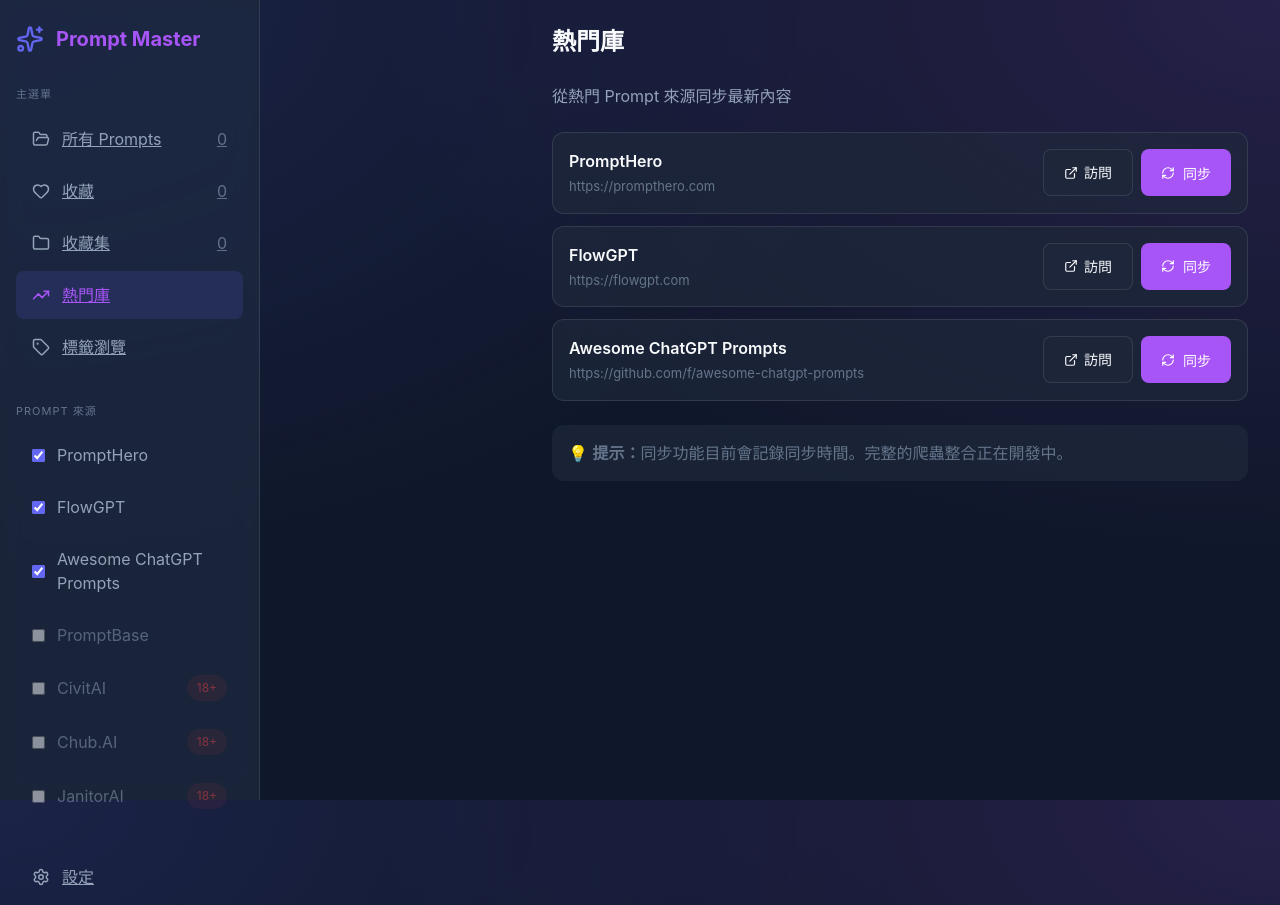
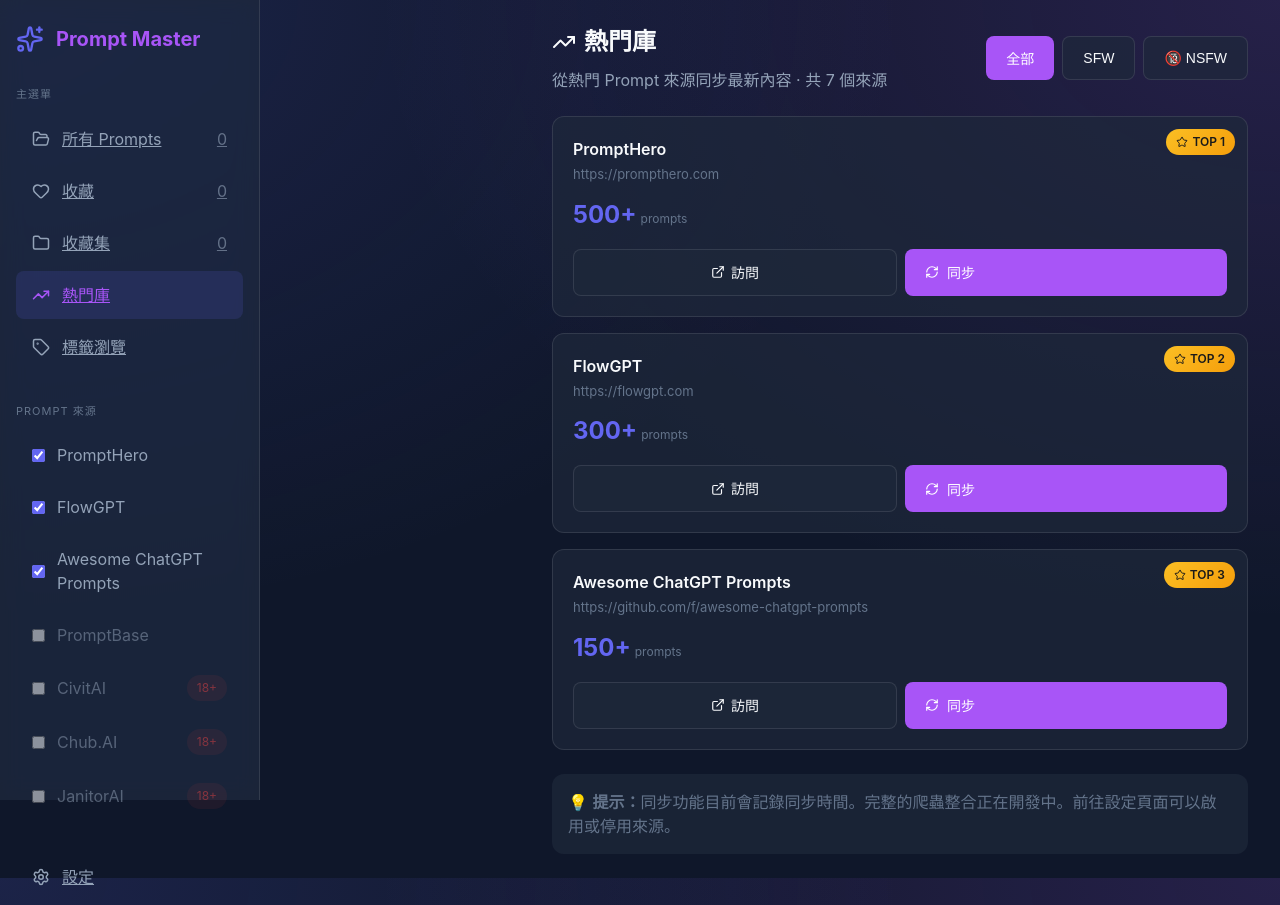
Before and after one commit to kaoru0429/prompt-master, a React (Vite) app: page /trending in a window 1280 px wide. Built offline with nearby package versions, Linux system fonts and the light colour scheme; no server answers.

Commit message:
feat: update categories filter with icons, add model options, upgrade TrendingPage with TOP ranking and filters

```diff
--- a/src/components/PromptLibrary.tsx
+++ b/src/components/PromptLibrary.tsx
@@ -63,13 +63,19 @@ const PromptLibrary: React.FC<PromptLibraryProps> = ({
           onChange={(e) => setFilter('category', e.target.value)}
         >
           <option value="">所有分類</option>
-          <option value="Coding">Coding</option>
-          <option value="Writing">Writing</option>
-          <option value="Marketing">Marketing</option>
-          <option value="Image">Image</option>
-          <option value="Research">Research</option>
-          <option value="Productivity">Productivity</option>
-          <option value="Creative">Creative</option>
+          <option value="Coding">💻 Coding</option>
+          <option value="Writing">✍️ Writing</option>
+          <option value="Marketing">📈 Marketing</option>
+          <option value="Image">🎨 Image</option>
+          <option value="Research">🔬 Research</option>
+          <option value="Productivity">⚡ Productivity</option>
+          <option value="Creative">🎭 Creative</option>
+          <option value="Business">💼 Business</option>
+          <option value="Education">📚 Education</option>
+          <option value="Entertainment">🎮 Entertainment</option>
+          <option value="Roleplay">🎲 Roleplay</option>
+          <option value="Adult">🔞 Adult</option>
+          <option value="Other">📦 Other</option>
         </select>
 
         <select
@@ -78,9 +84,12 @@ const PromptLibrary: React.FC<PromptLibraryProps> = ({
           onChange={(e) => setFilter('model', e.target.value)}
         >
           <option value="">所有模型</option>
-          <option value="ChatGPT">ChatGPT</option>
-          <option value="Claude">Claude</option>
-          <option value="Gemini">Gemini</option>
+          <option value="ChatGPT">🟢 ChatGPT</option>
+          <option value="Claude">🟣 Claude</option>
+          <option value="Gemini">🔵 Gemini</option>
+          <option value="Midjourney">🎨 Midjourney</option>
+          <option value="Stable Diffusion">🖼️ Stable Diffusion</option>
+          <option value="DALL-E">🌈 DALL-E</option>
         </select>
 
         <label className="filter-select" style={{ display: 'flex', alignItems: 'center', gap: '8px', cursor: 'pointer' }}>
--- a/src/pages/TrendingPage.tsx
+++ b/src/pages/TrendingPage.tsx
@@ -1,10 +1,11 @@
 import React, { useState } from 'react';
-import { ExternalLink, RefreshCw } from 'lucide-react';
+import { ExternalLink, RefreshCw, Star, TrendingUp, Filter } from 'lucide-react';
 import { usePromptStore } from '../stores/promptStore';
 
 const TrendingPage: React.FC = () => {
   const { sources, syncSource } = usePromptStore();
   const [syncing, setSyncing] = useState<string | null>(null);
+  const [filter, setFilter] = useState<'all' | 'sfw' | 'nsfw'>('all');
 
   const handleSync = async (sourceId: string) => {
     setSyncing(sourceId);
@@ -12,37 +13,107 @@ const TrendingPage: React.FC = () => {
     setSyncing(null);
   };
 
+  const filteredSources = sources.filter(s => {
+    if (!s.enabled) return false;
+    if (filter === 'sfw') return !s.isNSFW;
+    if (filter === 'nsfw') return s.isNSFW;
+    return true;
+  });
+
+  const sortedSources = [...filteredSources].sort((a, b) => (b.promptCount ?? 0) - (a.promptCount ?? 0));
+
   return (
     <div>
-      <h2 style={{ marginBottom: '24px' }}>熱門庫</h2>
-      <p style={{ color: 'var(--text-secondary)', marginBottom: '24px' }}>
-        從熱門 Prompt 來源同步最新內容
-      </p>
+      <div style={{ display: 'flex', justifyContent: 'space-between', alignItems: 'center', marginBottom: '24px' }}>
+        <div>
+          <h2 style={{ display: 'flex', alignItems: 'center', gap: '8px' }}>
+            <TrendingUp size={24} /> 熱門庫
+          </h2>
+          <p style={{ color: 'var(--text-secondary)', marginTop: '8px' }}>
+            從熱門 Prompt 來源同步最新內容 · 共 {sources.length} 個來源
+          </p>
+        </div>
+        <div style={{ display: 'flex', gap: '8px' }}>
+          <button
+            className={`btn ${filter === 'all' ? 'btn-primary' : 'btn-secondary'}`}
+            onClick={() => setFilter('all')}
+          >
+            全部
+          </button>
+          <button
+            className={`btn ${filter === 'sfw' ? 'btn-primary' : 'btn-secondary'}`}
+            onClick={() => setFilter('sfw')}
+          >
+            SFW
+          </button>
+          <button
+            className={`btn ${filter === 'nsfw' ? 'btn-primary' : 'btn-secondary'}`}
+            onClick={() => setFilter('nsfw')}
+          >
+            🔞 NSFW
+          </button>
+        </div>
+      </div>
 
-      <div style={{ display: 'flex', flexDirection: 'column', gap: '12px' }}>
-        {sources.filter(s => s.enabled).map(source => (
+      <div style={{ display: 'grid', gridTemplateColumns: 'repeat(auto-fill, minmax(350px, 1fr))', gap: '16px' }}>
+        {sortedSources.map((source, index) => (
           <div
             key={source.id}
             style={{
               background: 'var(--bg-card)',
-              border: '1px solid var(--border)',
+              border: `1px solid ${source.isNSFW ? 'rgba(239, 68, 68, 0.3)' : 'var(--border)'}`,
               borderRadius: 'var(--radius)',
-              padding: '16px',
-              display: 'flex',
-              alignItems: 'center',
-              justifyContent: 'space-between'
+              padding: '20px',
+              position: 'relative',
+              overflow: 'hidden'
             }}
           >
-            <div>
-              <div style={{ fontWeight: 600, marginBottom: '4px' }}>{source.name}</div>
+            {index < 3 && (
+              <div style={{
+                position: 'absolute',
+                top: '12px',
+                right: '12px',
+                background: 'linear-gradient(135deg, #fbbf24, #f59e0b)',
+                borderRadius: 'var(--radius-full)',
+                padding: '4px 10px',
+                fontSize: '12px',
+                fontWeight: 600,
+                color: '#1a1a1a',
+                display: 'flex',
+                alignItems: 'center',
+                gap: '4px'
+              }}>
+                <Star size={12} /> TOP {index + 1}
+              </div>
+            )}
+            <div style={{ marginBottom: '12px' }}>
+              <div style={{ fontWeight: 600, fontSize: '16px', marginBottom: '4px', display: 'flex', alignItems: 'center', gap: '8px' }}>
+                {source.name}
+                {source.isNSFW && (
+                  <span style={{
+                    background: 'rgba(239, 68, 68, 0.2)',
+                    color: '#ef4444',
+                    padding: '2px 8px',
+                    borderRadius: 'var(--radius-full)',
+                    fontSize: '11px',
+                    fontWeight: 500
+                  }}>18+</span>
+                )}
+              </div>
               <div style={{ fontSize: '13px', color: 'var(--text-muted)' }}>
                 {source.url}
-                {source.lastSync && (
-                  <span style={{ marginLeft: '12px' }}>
-                    上次同步: {new Date(source.lastSync).toLocaleString()}
-                  </span>
-                )}
               </div>
+            </div>
+            <div style={{ display: 'flex', justifyContent: 'space-between', alignItems: 'center', marginBottom: '16px' }}>
+              <div style={{ fontSize: '24px', fontWeight: 700, color: 'var(--primary)' }}>
+                {(source.promptCount ?? 0).toLocaleString()}+
+                <span style={{ fontSize: '12px', fontWeight: 400, color: 'var(--text-muted)', marginLeft: '4px' }}>prompts</span>
+              </div>
+              {source.lastSync && (
+                <div style={{ fontSize: '12px', color: 'var(--text-muted)' }}>
+                  {new Date(source.lastSync).toLocaleDateString()}
+                </div>
+              )}
             </div>
             <div style={{ display: 'flex', gap: '8px' }}>
               <a
@@ -50,7 +121,7 @@ const TrendingPage: React.FC = () => {
                 target="_blank"
                 rel="noopener noreferrer"
                 className="btn btn-secondary"
-                style={{ display: 'flex', alignItems: 'center', gap: '6px' }}
+                style={{ flex: 1, display: 'flex', alignItems: 'center', justifyContent: 'center', gap: '6px' }}
               >
                 <ExternalLink size={14} /> 訪問
               </a>
@@ -58,6 +129,7 @@ const TrendingPage: React.FC = () => {
                 className="btn btn-primary"
                 onClick={() => handleSync(source.id)}
                 disabled={syncing === source.id}
+                style={{ flex: 1 }}
               >
                 <RefreshCw size={14} className={syncing === source.id ? 'spinning' : ''} />
                 {syncing === source.id ? '同步中...' : '同步'}
@@ -67,8 +139,15 @@ const TrendingPage: React.FC = () => {
         ))}
       </div>
 
+      {filteredSources.length === 0 && (
+        <div style={{ textAlign: 'center', padding: '48px', color: 'var(--text-muted)' }}>
+          <Filter size={48} style={{ opacity: 0.5, marginBottom: '16px' }} />
+          <p>沒有符合條件的來源。請在設定中啟用更多來源。</p>
+        </div>
+      )}
+
       <div style={{ marginTop: '24px', padding: '16px', background: 'var(--bg-card)', borderRadius: 'var(--radius)', color: 'var(--text-muted)' }}>
-        <p>💡 <strong>提示：</strong>同步功能目前會記錄同步時間。完整的爬蟲整合正在開發中。</p>
+        <p>💡 <strong>提示：</strong>同步功能目前會記錄同步時間。完整的爬蟲整合正在開發中。前往設定頁面可以啟用或停用來源。</p>
       </div>
     </div>
   );
```
Also changed, not shown: src/constants/categories.ts (added, +29 -0 lines).
